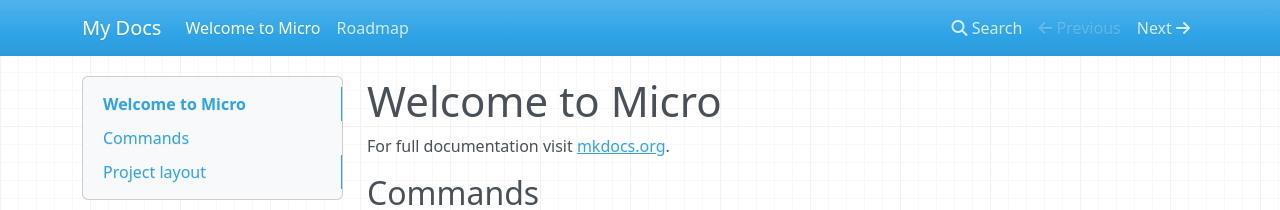
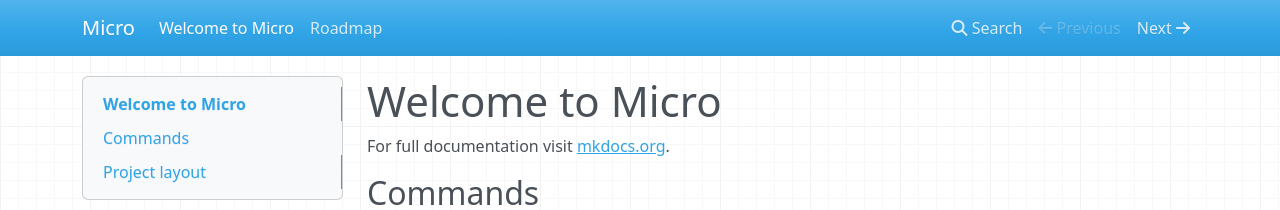
Before and after one commit to Svtter/micro, an MkDocs documentation site: the page built from docs/docs/index.md, in a window 1280 px wide. Shown: the top 210 px of the page. Built offline with MkDocs 1.6.1, drawn with Linux system fonts in a browser that asks for light colours; nearby versions of some CDN libraries.

Commit message:
docs: update sitename

```diff
--- a/docs/mkdocs.yml
+++ b/docs/mkdocs.yml
@@ -1,2 +1,2 @@
-site_name: My Docs
+site_name: Micro
 site_url: https://example.com/
```
